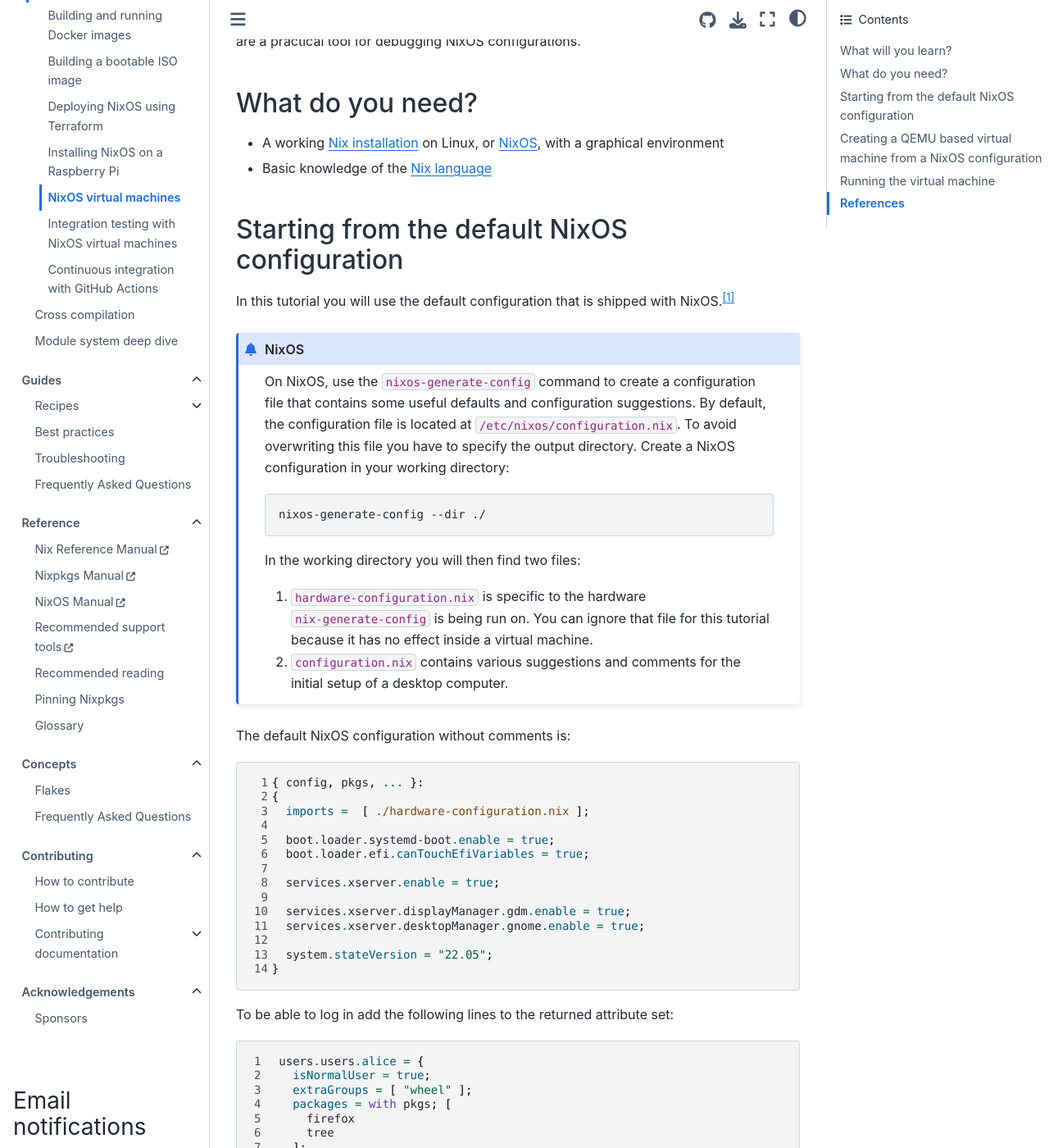
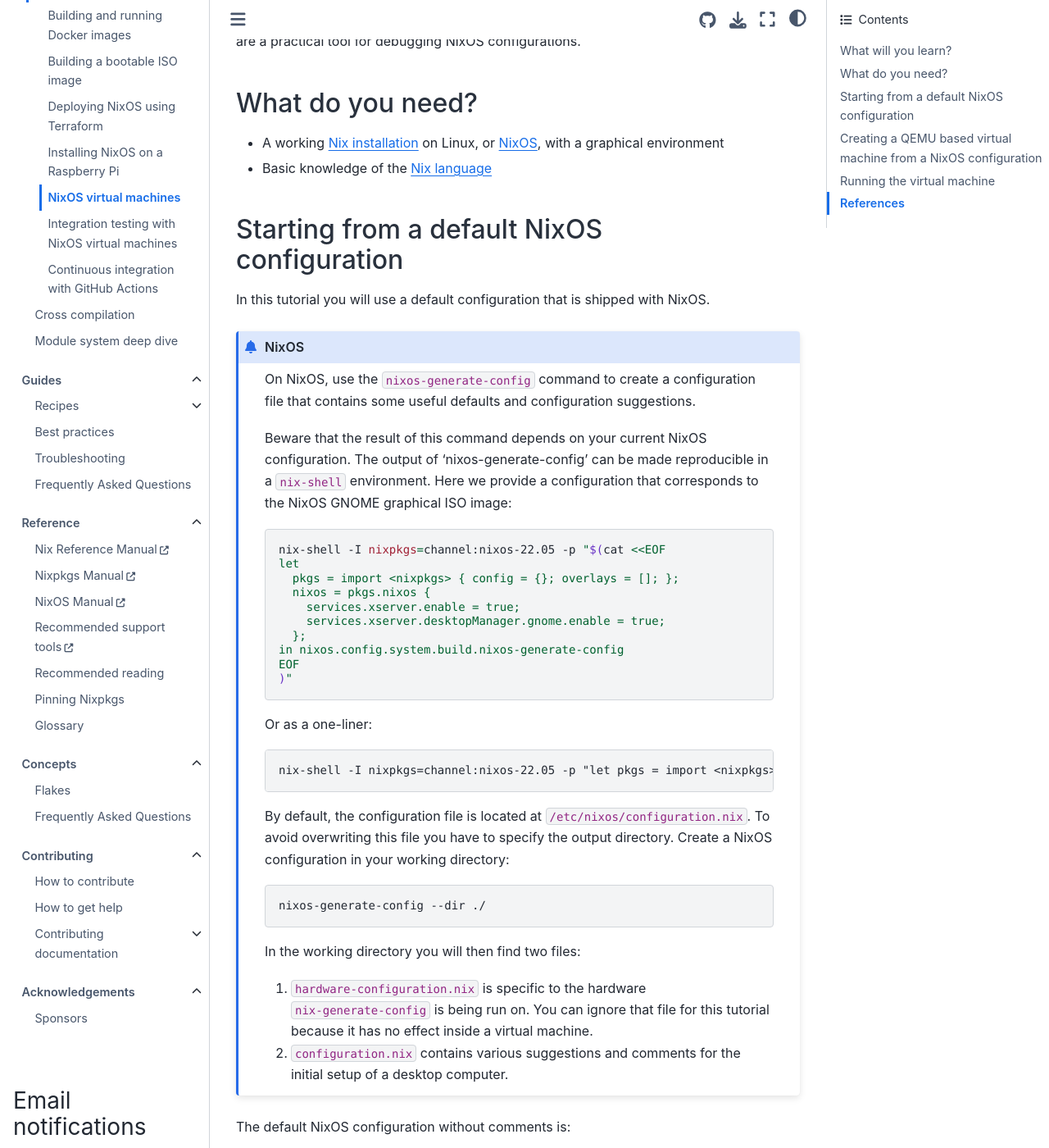
Before and after one commit to NixOS/nix.dev, a Sphinx documentation site: the page built from source/tutorials/nixos/nixos-configuration-on-vm.md, in a window 1280 px wide and 1400 px high, scrolled down 508 px. Shown: the whole window at 82% size. Built offline with Sphinx 7.4.7 and the Sphinx Book theme 1.1.4, drawn with Linux system fonts in a browser that asks for light colours; some of the changed text lies outside the part shown.

Commit message:
vm change to reproducible command (#804)
* add paragraph on a reproducible nixos-generate-config

Co-authored-by: Valentin Gagarin <valentin.gagarin@tweag.io>

````diff
--- a/source/tutorials/nixos/nixos-configuration-on-vm.md
+++ b/source/tutorials/nixos/nixos-configuration-on-vm.md
@@ -20,14 +20,37 @@
 - A working [Nix installation](https://nixos.org/manual/nix/stable/installation/installation.html) on Linux, or [NixOS](https://nixos.org/manual/nixos/stable/index.html#sec-installation), with a graphical environment
 - Basic knowledge of the [Nix language](reading-nix-language)
 
-## Starting from the default NixOS configuration
+## Starting from a default NixOS configuration
 
-In this tutorial you will use the default configuration that is shipped with NixOS.[^nixosconf]
-[^nixosconf]: This [configuration template](https://github.com/NixOS/nixpkgs/blob/4e0525a8cdb370d31c1e1ba2641ad2a91fded57d/nixos/modules/installer/tools/tools.nix#L122-L226) is used.
+In this tutorial you will use a default configuration that is shipped with NixOS.
 
 :::{admonition} NixOS
 
 On NixOS, use the `nixos-generate-config` command to create a configuration file that contains some useful defaults and configuration suggestions.
+
+Beware that the result of this command depends on your current NixOS configuration.
+The output of 'nixos-generate-config' can be made reproducible in a `nix-shell` environment.
+Here we provide a configuration that corresponds to the NixOS GNOME graphical ISO image:
+
+```bash
+nix-shell -I nixpkgs=channel:nixos-22.05 -p "$(cat <<EOF
+let
+  pkgs = import <nixpkgs> { config = {}; overlays = []; };
+  nixos = pkgs.nixos {
+    services.xserver.enable = true;
+    services.xserver.desktopManager.gnome.enable = true;
+  };
+in nixos.config.system.build.nixos-generate-config
+EOF
+)"
+```
+
+Or as a one-liner:
+
+```shell-session
+nix-shell -I nixpkgs=channel:nixos-22.05 -p "let pkgs = import <nixpkgs> { config = {}; overlays = []; }; nixos = pkgs.nixos { services.xserver.enable = true; services.xserver.desktopManager.gnome.enable = true; }; in nixos.config.system.build.nixos-generate-config"
+```
+
 By default, the configuration file is located at `/etc/nixos/configuration.nix`.
 To avoid overwriting this file you have to specify the output directory.
 Create a NixOS configuration in your working directory:
````
